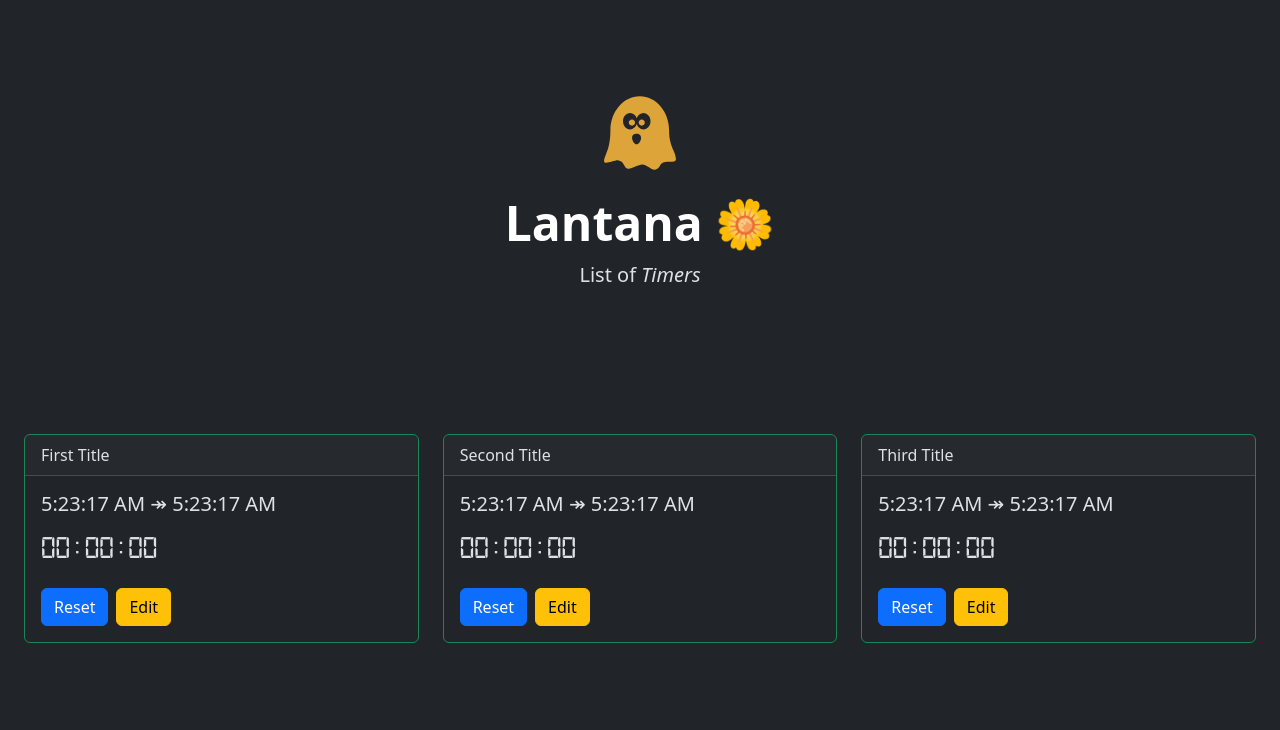
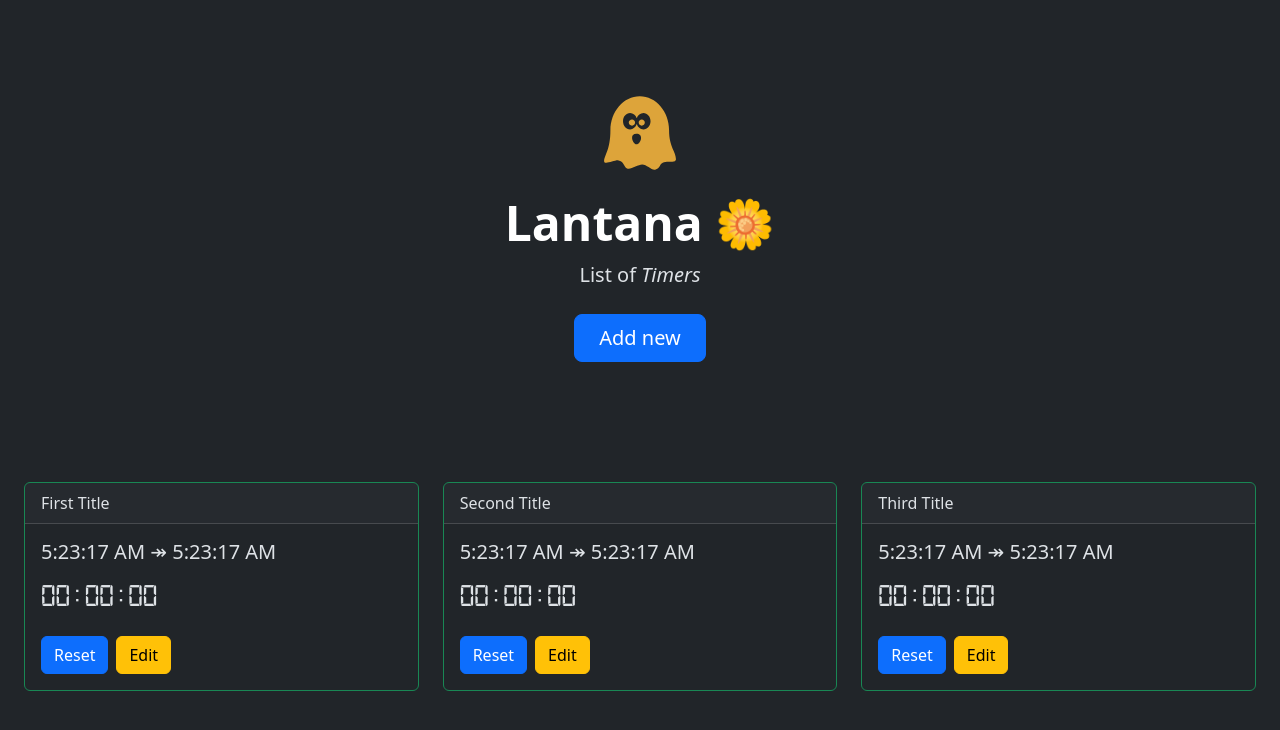
Before and after one commit to Domix24/lantana-with-tauri, a Vue app: page / in a window 1280 px wide. Shown: the top 730 px of the page. Built offline with nearby package versions, Linux system fonts and the light colour scheme.

Commit message:
new timer button

```diff
--- a/src/App.vue
+++ b/src/App.vue
@@ -78,6 +78,10 @@ const handleModalclosed = () => {
   editIndex.value = -1
 }
 
+const handleCreateTimer = () => {
+  alert("create")
+}
+
 const processResetTimers = () => {
     clearInterval(interval)
     document.title = "Lantana 🌼"
@@ -117,8 +121,8 @@ onMounted(() => {
       <h1 class="display-5 fw-bold text-body-emphasis">Lantana 🌼</h1>
       <div class="col-lg-6 mx-auto">
         <p class="lead mb-4">List of <em>Timers</em></p>
-        <div class="gap-2 justify-content-sm-center d-none"> <!-- d-grid d-sm-flex -->
-          <button type="button" class="btn btn-primary btn-lg px-4 gap-3">Add new</button>
+        <div class="gap-2 justify-content-sm-center d-grid d-sm-flex">
+          <button type="button" class="btn btn-primary btn-lg px-4 gap-3" @click="handleCreateTimer">Add new</button>
         </div>
       </div>
     </div>
```
Also changed, not shown: 1 other file (tests, documents, lock files or other folders).
